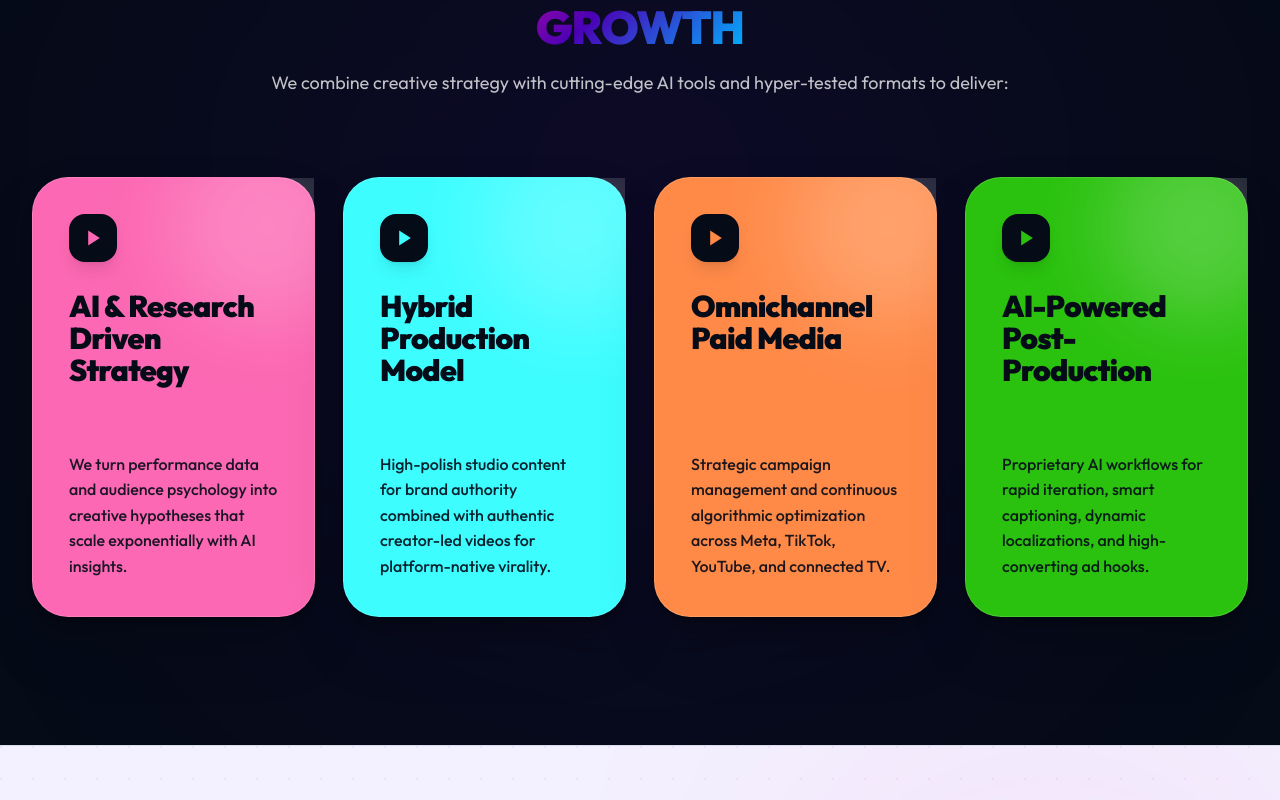
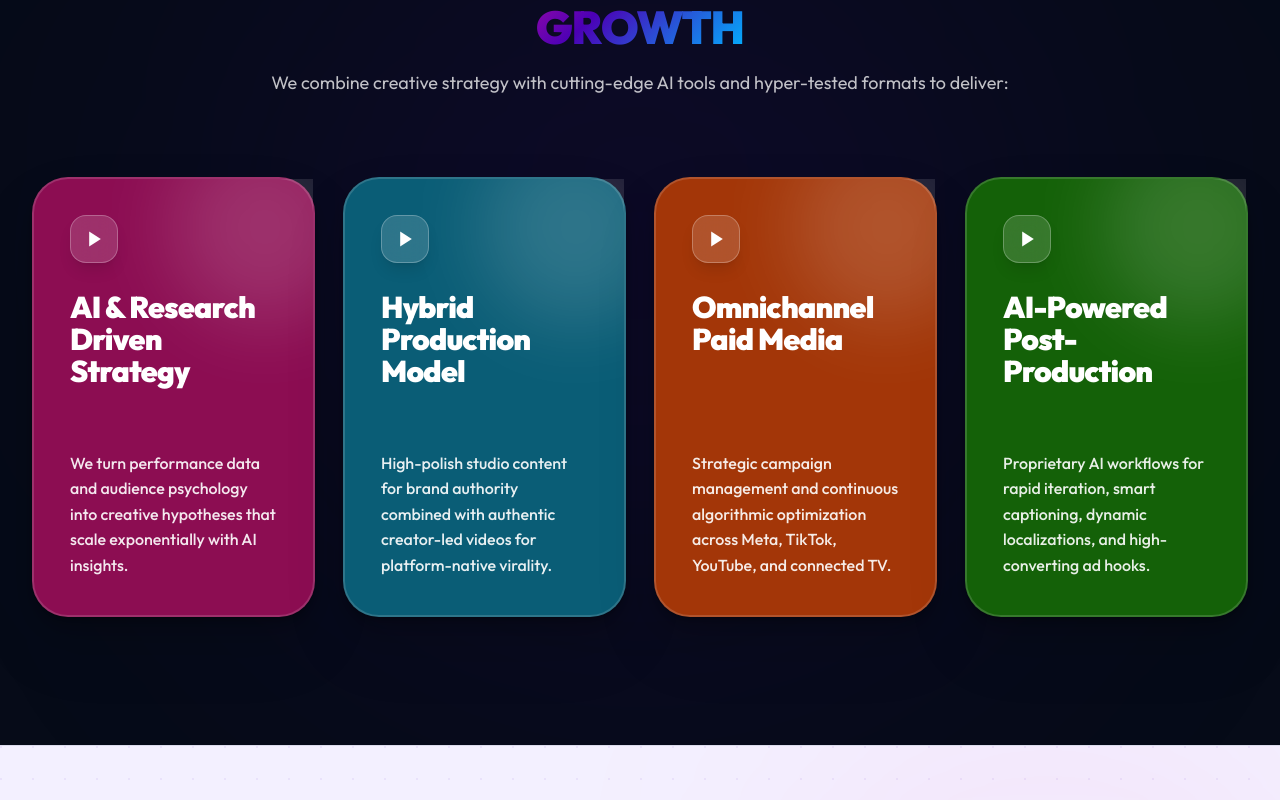
Before and after one commit to ayushkumar2601/gocreative-rebrand, a Next.js app: page / in a window 1280 px wide. Shown: the part 2580-3380 px from the top of the page. Built offline with nearby package versions, Linux system fonts and the light colour scheme.

Commit message:
style: darken card colors to jewel tones, set white text, and widen BorderGlow ribbon

```diff
--- a/src/components/BorderGlow.css
+++ b/src/components/BorderGlow.css
@@ -12,7 +12,7 @@
   isolation: isolate;
   transform: translate3d(0, 0, 0.01px);
   display: grid;
-  border: 1px solid rgb(255 255 255 / 15%);
+  border: 2px solid rgb(255 255 255 / 15%);
   background: var(--card-bg, #120F17);
   overflow: visible;
   box-shadow:
@@ -44,7 +44,7 @@
 
 /* colored mesh-gradient border */
 .border-glow-card::before {
-  border: 1px solid transparent;
+  border: 3px solid transparent;
   background:
     linear-gradient(var(--card-bg, #120F17) 0 100%) padding-box,
     linear-gradient(rgb(255 255 255 / 0%) 0% 100%) border-box,
--- a/src/components/ShipCreativeSection.tsx
+++ b/src/components/ShipCreativeSection.tsx
@@ -7,11 +7,11 @@ import BorderGlow from "./BorderGlow";
 export default function ShipCreativeSection() {
   const cards = [
     {
-      bgColor: "#FC68B3",
-      textColor: "text-[#060B18]",
-      descColor: "text-[#060B18]/90",
-      iconBg: "bg-[#060B18]",
-      iconColor: "text-[#FC68B3]",
+      bgColor: "#8C0D52",
+      textColor: "text-white",
+      descColor: "text-white/90",
+      iconBg: "bg-white/15 backdrop-blur-md border border-white/25",
+      iconColor: "text-white",
       glowColor: "330 96% 70%",
       colors: ["#FF1493", "#FC68B3", "#D5D5F1"],
       title: "AI & Research\nDriven Strategy",
@@ -19,11 +19,11 @@ export default function ShipCreativeSection() {
         "We turn performance data and audience psychology into creative hypotheses that scale exponentially with AI insights.",
     },
     {
-      bgColor: "#3DFDFF",
-      textColor: "text-[#060B18]",
-      descColor: "text-[#060B18]/90",
-      iconBg: "bg-[#060B18]",
-      iconColor: "text-[#3DFDFF]",
+      bgColor: "#0A5D76",
+      textColor: "text-white",
+      descColor: "text-white/90",
+      iconBg: "bg-white/15 backdrop-blur-md border border-white/25",
+      iconColor: "text-white",
       glowColor: "181 100% 62%",
       colors: ["#3DFDFF", "#00B4FF", "#D5D5F1"],
       title: "Hybrid\nProduction\nModel",
@@ -31,11 +31,11 @@ export default function ShipCreativeSection() {
         "High-polish studio content for brand authority combined with authentic creator-led videos for platform-native virality.",
     },
     {
-      bgColor: "#FF8A48",
-      textColor: "text-[#060B18]",
-      descColor: "text-[#060B18]/90",
-      iconBg: "bg-[#060B18]",
-      iconColor: "text-[#FF8A48]",
+      bgColor: "#A33608",
+      textColor: "text-white",
+      descColor: "text-white/90",
+      iconBg: "bg-white/15 backdrop-blur-md border border-white/25",
+      iconColor: "text-white",
       glowColor: "22 100% 64%",
       colors: ["#FF8A48", "#FF1493", "#F5DF4D"],
       title: "Omnichannel\nPaid Media",
@@ -43,11 +43,11 @@ export default function ShipCreativeSection() {
         "Strategic campaign management and continuous algorithmic optimization across Meta, TikTok, YouTube, and connected TV.",
     },
     {
-      bgColor: "#2AC20E",
-      textColor: "text-[#060B18]",
-      descColor: "text-[#060B18]/90",
-      iconBg: "bg-[#060B18]",
-      iconColor: "text-[#2AC20E]",
+      bgColor: "#146108",
+      textColor: "text-white",
+      descColor: "text-white/90",
+      iconBg: "bg-white/15 backdrop-blur-md border border-white/25",
+      iconColor: "text-white",
       glowColor: "111 87% 41%",
       colors: ["#2AC20E", "#3DFDFF", "#F5DF4D"],
       title: "AI-Powered\nPost-Production",
@@ -101,13 +101,13 @@ export default function ShipCreativeSection() {
             >
               <BorderGlow
                 className="w-full h-full min-h-[410px] sm:min-h-[440px] shadow-2xl transition-shadow duration-300"
-                edgeSensitivity={35}
+                edgeSensitivity={45}
                 glowColor={card.glowColor}
                 backgroundColor={card.bgColor}
                 borderRadius={36}
-                glowRadius={45}
-                glowIntensity={1.3}
-                coneSpread={28}
+                glowRadius={60}
+                glowIntensity={1.5}
+                coneSpread={42}
                 animated={true}
                 colors={card.colors}
               >
@@ -116,14 +116,14 @@ export default function ShipCreativeSection() {
                   className={`${card.textColor} p-8 sm:p-9 flex flex-col justify-between h-full relative z-10`}
                 >
                   {/* Subtle top glare highlight inside card */}
-                  <div className="absolute top-0 right-0 w-48 h-48 bg-white/20 rounded-full blur-2xl transform translate-x-12 -translate-y-12 pointer-events-none" />
+                  <div className="absolute top-0 right-0 w-48 h-48 bg-white/15 rounded-full blur-2xl transform translate-x-12 -translate-y-12 pointer-events-none" />
 
                   {/* Top Section: Play Button & Title */}
                   <div className="relative z-10">
                     {/* Circle Play Button Icon */}
                     <motion.div
                       whileHover={{ scale: 1.15, rotate: 10 }}
-                      className={`w-12 h-12 rounded-2xl ${card.iconBg} ${card.iconColor} flex items-center justify-center shadow-lg mb-7 border border-black/10`}
+                      className={`w-12 h-12 rounded-2xl ${card.iconBg} ${card.iconColor} flex items-center justify-center shadow-lg mb-7`}
                     >
                       <svg
                         viewBox="0 0 24 24"
```
